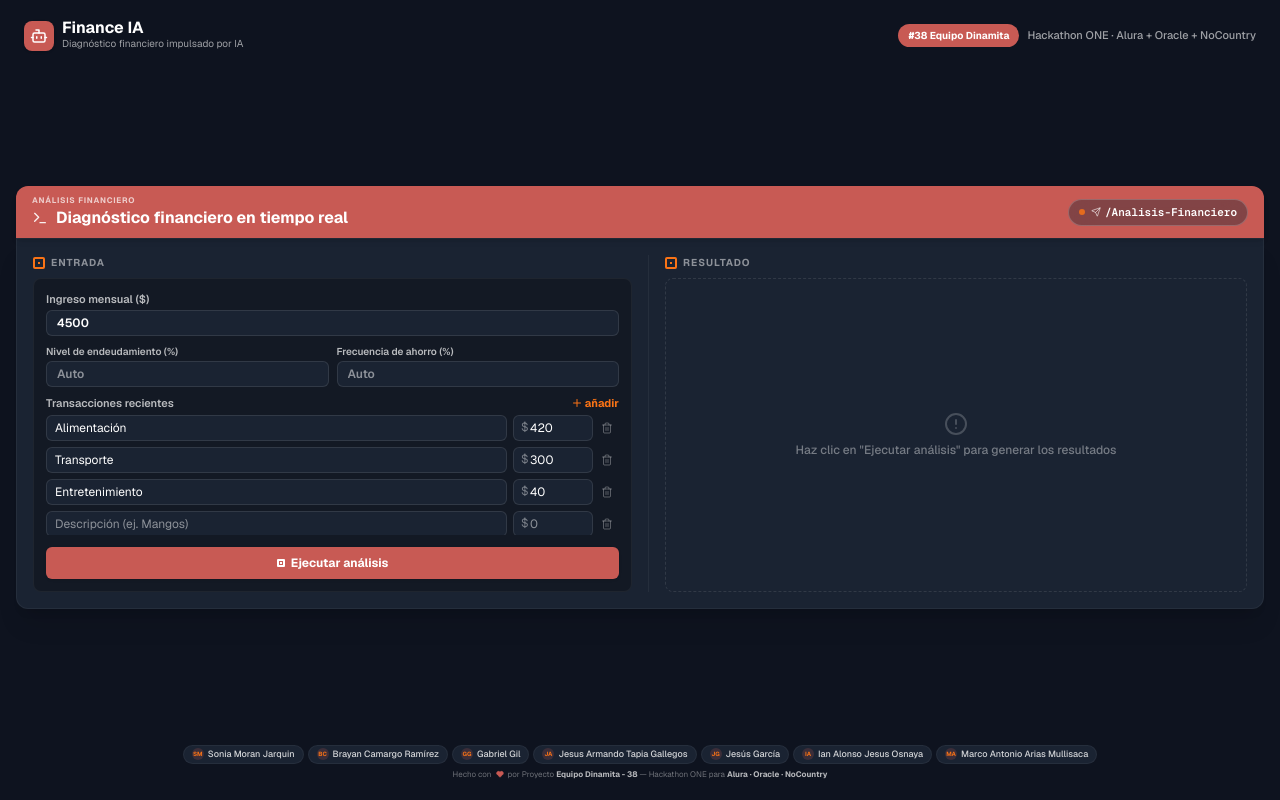
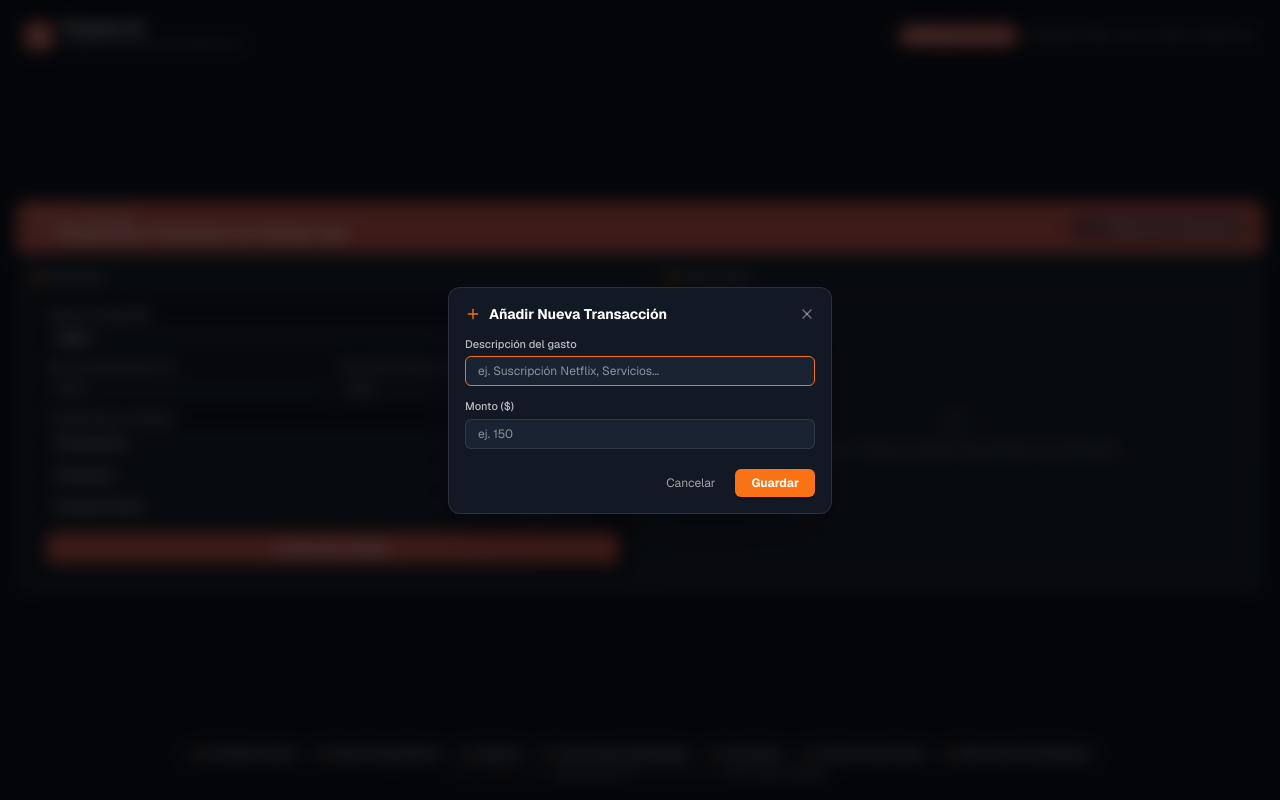
Before and after one commit to No-Country-simulation/G9-LATAM-Team-38, a Next.js app in the folder frontend/: page / in a window 1280 px wide. Both pictures are taken after a click on the button "añadir". Built offline with nearby package versions, Linux system fonts and the light colour scheme.

Commit message:
feat: modal emergentepara agregar transacciones

```diff
--- a/frontend/src/app/page.tsx
+++ b/frontend/src/app/page.tsx
@@ -1,7 +1,7 @@
 "use client";
 
 import { useState } from "react";
-import { Bot, Terminal, Heart, Send, Plus, Trash2, AlertCircle, CheckCircle2 } from "lucide-react";
+import { Bot, Terminal, Heart, Send, Plus, Trash2, AlertCircle, CheckCircle2, X } from "lucide-react";
 
 interface Transaccion {
   id: string;
@@ -34,11 +34,31 @@ export default function Home() {
 
   const [resultado, setResultado] = useState<ResultadoAnalisis | null>(null);
 
-  const agregarTransaccion = () => {
+  // Estado para el Modal / Ventana Emergente
+  const [mostrarModal, setMostrarModal] = useState<boolean>(false);
+  const [nuevaDescripcion, setNuevaDescripcion] = useState<string>("");
+  const [nuevoMonto, setNuevoMonto] = useState<string>("");
+
+  const abrirModal = () => {
+    setNuevaDescripcion("");
+    setNuevoMonto("");
+    setMostrarModal(true);
+  };
+
+  const guardarNuevaTransaccion = (e: React.FormEvent) => {
+    e.preventDefault();
+    if (!nuevaDescripcion.trim() || !nuevoMonto.trim()) return;
+
     setTransacciones([
       ...transacciones,
-      { id: Date.now().toString(), descripcion: "", monto: "" },
+      {
+        id: Date.now().toString(),
+        descripcion: nuevaDescripcion.trim(),
+        monto: nuevoMonto.trim(),
+      },
     ]);
+
+    setMostrarModal(false);
   };
 
   const eliminarTransaccion = (id: string) => {
@@ -91,7 +111,7 @@ export default function Home() {
     if (endeudamientoManual.trim() !== "") confianzaCalc += 5;
     if (frecuenciaAhorroManual.trim() !== "") confianzaCalc += 3;
 
-    // Penalización por inconsistencias graves (gastos superan abismalmente los ingresos)
+    // Penalización por inconsistencias graves
     if (ingreso > 0 && totalGastos > ingreso * 1.5) {
       confianzaCalc -= 15;
     }
@@ -144,7 +164,7 @@ export default function Home() {
   ];
 
   return (
-    <div className="min-h-screen bg-[#0E131F] text-[#FFFFFF] font-sans flex flex-col justify-between selection:bg-[#F97316]/30 p-2 sm:p-4">
+    <div className="min-h-screen bg-[#0E131F] text-[#FFFFFF] font-sans flex flex-col justify-between selection:bg-[#F97316]/30 p-2 sm:p-4 relative">
       {/* HEADER */}
       <header className="flex justify-between items-center px-2 py-1 gap-2">
         <div className="flex items-center gap-2">
@@ -255,9 +275,9 @@ export default function Home() {
                       Transacciones recientes
                     </label>
                     <button
-                      onClick={agregarTransaccion}
+                      onClick={abrirModal}
                       type="button"
-                      className="text-[#F97316] hover:text-[#f88837] text-[11px] font-bold flex items-center gap-0.5"
+                      className="text-[#F97316] hover:text-[#f88837] text-[11px] font-bold flex items-center gap-0.5 transition-colors"
                     >
                       <Plus size={12} /> añadir
                     </button>
@@ -268,7 +288,7 @@ export default function Home() {
                       <div key={item.id} className="flex items-center gap-1.5">
                         <input
                           type="text"
-                          placeholder="Descripción (ej. Mangos)"
+                          placeholder="Descripción (ej. Alimentación)"
                           value={item.descripcion}
                           onChange={(e) =>
                             actualizarTransaccion(item.id, "descripcion", e.target.value)
@@ -290,7 +310,7 @@ export default function Home() {
                         {transacciones.length > 1 && (
                           <button
                             onClick={() => eliminarTransaccion(item.id)}
-                            className="text-white/30 hover:text-[#C85A54] p-0.5"
+                            className="text-white/30 hover:text-[#C85A54] p-0.5 transition-colors"
                           >
                             <Trash2 size={12} />
                           </button>
@@ -337,7 +357,7 @@ export default function Home() {
 
                   {/* Círculos Calculables */}
                   <div className="flex items-center justify-around sm:justify-start gap-2.5 flex-shrink-0">
-                    {/* Círculo 1: Confianza (AHORA DINÁMICO) */}
+                    {/* Círculo 1: Confianza */}
                     <div className="relative w-12 h-12 flex items-center justify-center rounded-full border-2 border-[#C85A54] bg-[#1A2332]">
                       <div className="text-center">
                         <span className="text-xs font-bold text-white block leading-none">
@@ -438,6 +458,73 @@ export default function Home() {
         </main>
       </div>
 
+      {/* MODAL / VENTANA EMERGENTE PARA AÑADIR TRANSACCIÓN */}
+      {mostrarModal && (
+        <div className="fixed inset-0 z-50 bg-black/70 backdrop-blur-sm flex items-center justify-center p-4">
+          <div className="bg-[#131924] border border-white/10 rounded-xl p-4 w-full max-w-sm shadow-2xl animate-in fade-in zoom-in-95 duration-200">
+            <div className="flex justify-between items-center mb-3">
+              <h4 className="text-sm font-bold text-white flex items-center gap-2">
+                <Plus size={16} className="text-[#F97316]" />
+                Añadir Nueva Transacción
+              </h4>
+              <button
+                onClick={() => setMostrarModal(false)}
+                className="text-white/40 hover:text-white transition-colors"
+              >
+                <X size={16} />
+              </button>
+            </div>
+
+            <form onSubmit={guardarNuevaTransaccion} className="space-y-3">
+              <div>
+                <label className="block text-[11px] text-white/70 mb-1 font-medium">
+                  Descripción del gasto
+                </label>
+                <input
+                  type="text"
+                  placeholder="ej. Suscripción Netflix, Servicios..."
+                  value={nuevaDescripcion}
+                  onChange={(e) => setNuevaDescripcion(e.target.value)}
+                  className="w-full bg-[#1A2332] border border-white/10 rounded-md px-3 py-1.5 text-xs text-white focus:outline-none focus:border-[#F97316]"
+                  autoFocus
+                  required
+                />
+              </div>
+
+              <div>
+                <label className="block text-[11px] text-white/70 mb-1 font-medium">
+                  Monto ($)
+                </label>
+                <input
+                  type="number"
+                  placeholder="ej. 150"
+                  value={nuevoMonto}
+                  onChange={(e) => setNuevoMonto(e.target.value)}
+                  className="w-full bg-[#1A2332] border border-white/10 rounded-md px-3 py-1.5 text-xs text-white focus:outline-none focus:border-[#F97316]"
+                  required
+                />
+              </div>
+
+              <div className="flex justify-end gap-2 pt-2">
+                <button
+                  type="button"
+                  onClick={() => setMostrarModal(false)}
+                  className="px-3 py-1.5 rounded-md text-xs text-white/60 hover:text-white transition-colors"
+                >
+                  Cancelar
+                </button>
+                <button
+                  type="submit"
+                  className="bg-[#F97316] hover:bg-[#e0620d] text-white font-bold px-4 py-1.5 rounded-md text-xs transition-colors shadow"
+                >
+                  Guardar
+                </button>
+              </div>
+            </form>
+          </div>
+        </div>
+      )}
+
       {/* FOOTER */}
       <footer className="py-1 flex flex-col items-center gap-1">
         <div className="flex flex-wrap justify-center gap-1 px-2 max-w-5xl">
```
